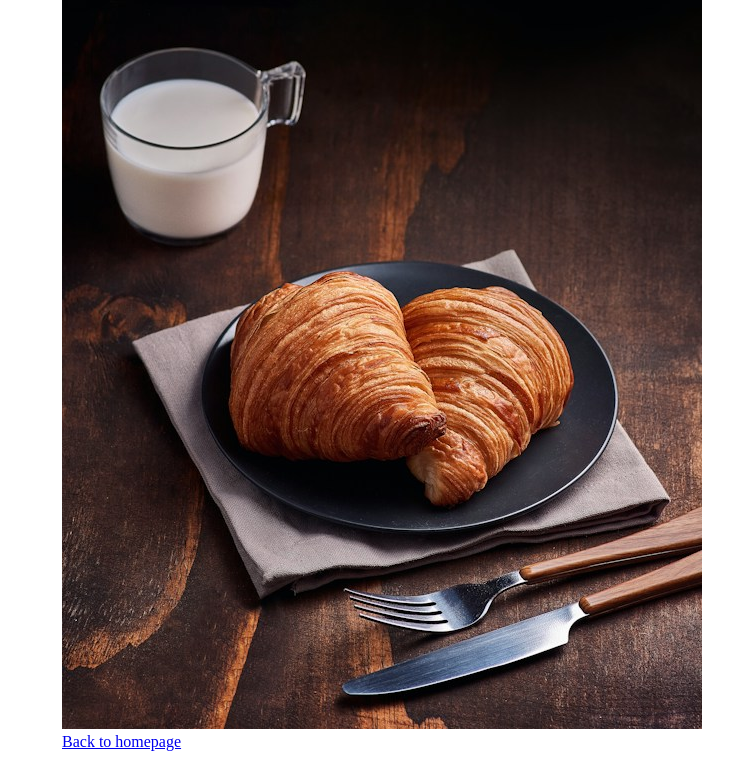
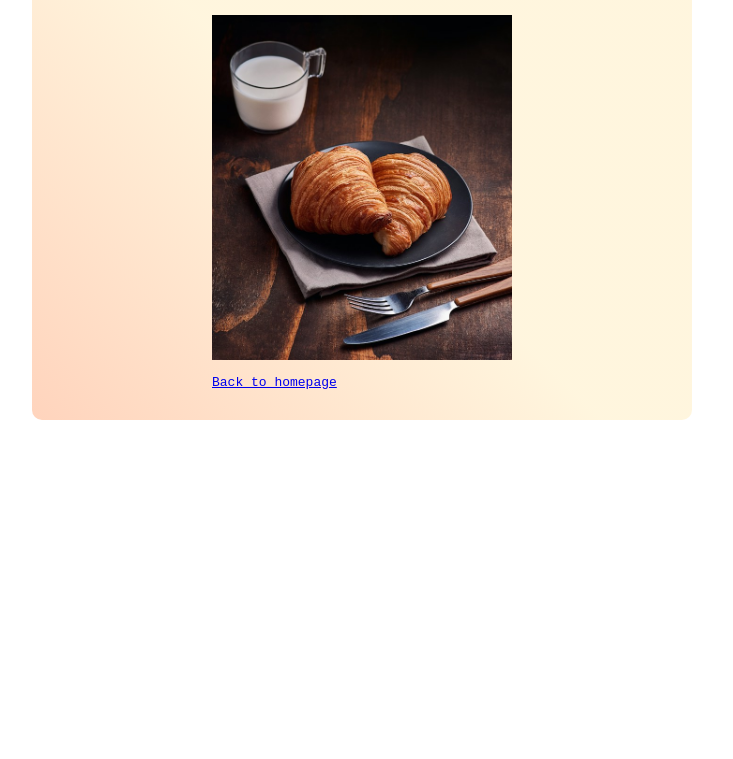
Before and after one commit to Liandermans/Croissant, a plain HTML site: page photo.html in a window 1280 px wide. Shown: the part 88-847 px from the top of the page, without its empty margins (278-1011 px from the left). After the commit the page ends 800 px from the top, so only its background shows below. Drawn offline with Linux system fonts and the light colour scheme.

Commit message:
Added more content + styling

```diff
--- a/css/style.css
+++ b/css/style.css
@@ -1,3 +1,7 @@
+body {
+  font-family: monospace;
+}
+
 h1 {
   text-align: center;
 }
@@ -6,12 +10,29 @@ p {
   text-align: center;
 }
 
+img {
+  display: block;
+  margin: 0 auto;
+}
+
 .box {
+  background: linear-gradient(
+    44.8deg,
+    rgba(255, 136, 102, 0.67) -53.1%,
+    rgba(255, 221, 136, 0.28) 49%
+  );
+  padding: 30px;
   margin: 0 auto;
   max-width: 600px;
+  border-radius: 10px;
 }
 
 .links {
   display: flex;
   justify-content: space-evenly;
 }
+
+.back-home {
+  position: relative;
+  left: 150px;
+}
--- a/photo.html
+++ b/photo.html
@@ -8,9 +8,14 @@
   </head>
   <body>
     <div class="box">
-      <h1>Photo</h1>
-      <img src="/images/croissant.jpg" alt="Picture of a croissant" />
-      <a href="/">Back to homepage</a>
+      <h1>What a croissant looks like</h1>
+      <img
+        src="/images/croissant.jpg"
+        alt="Picture of a croissant"
+        width="300px"
+      />
+      <br />
+      <a href="/" class="back-home">Back to homepage</a>
     </div>
   </body>
 </html>
```
Also changed, not shown: contact.html (+11 -2 lines), images/tapir.jpg (added).
